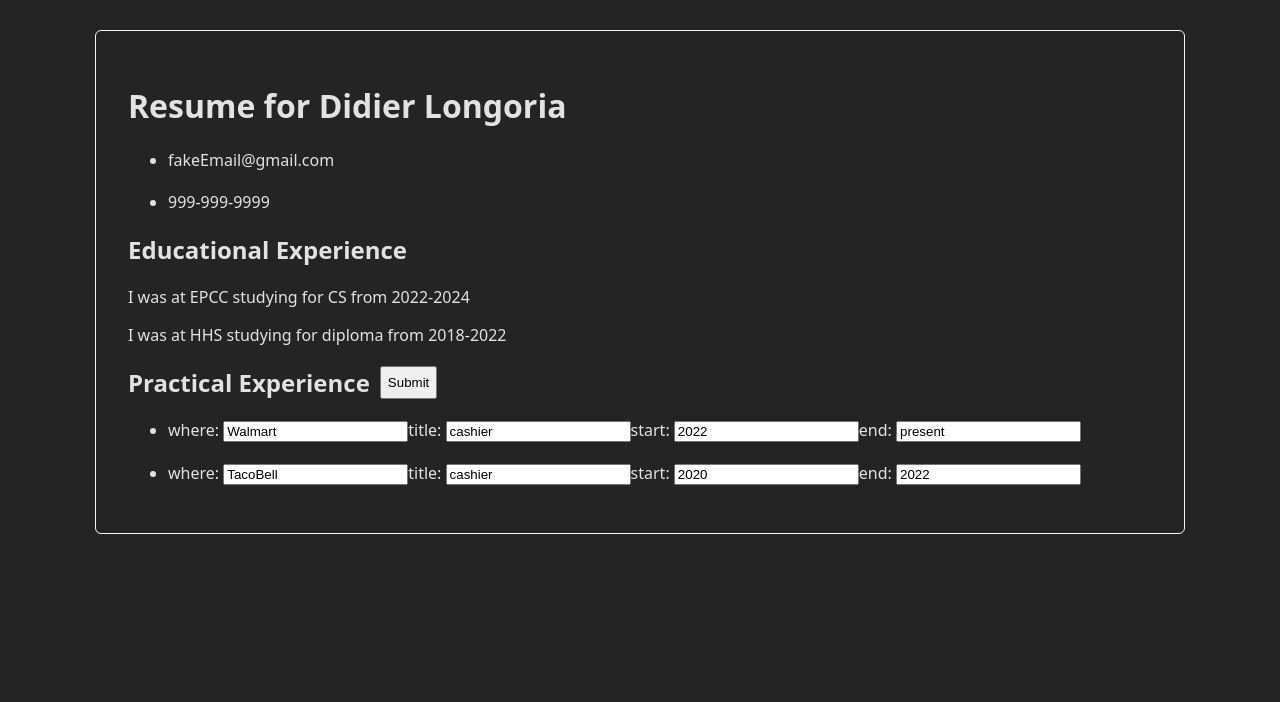
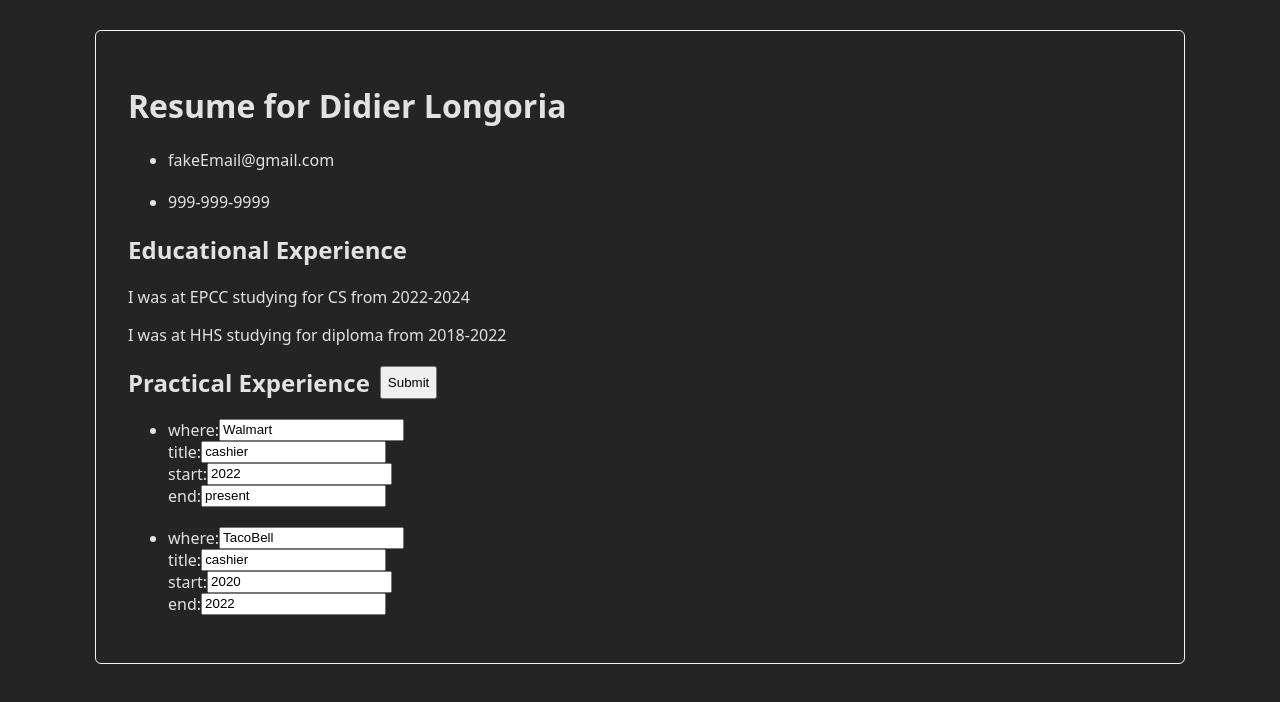
Before and after one commit to DogGotSwag/cvApplication, a React (Vite) app: page / in a window 1280 px wide. Shown: the top 702 px of the page. Built offline with nearby package versions, Linux system fonts and the light colour scheme.

Commit message:
apply styling to label elements

```diff
--- a/src/App.css
+++ b/src/App.css
@@ -24,3 +24,8 @@
   flex-direction: column;
   gap: 20px;
 }
+
+
+label{
+  display: flex;
+}
```
